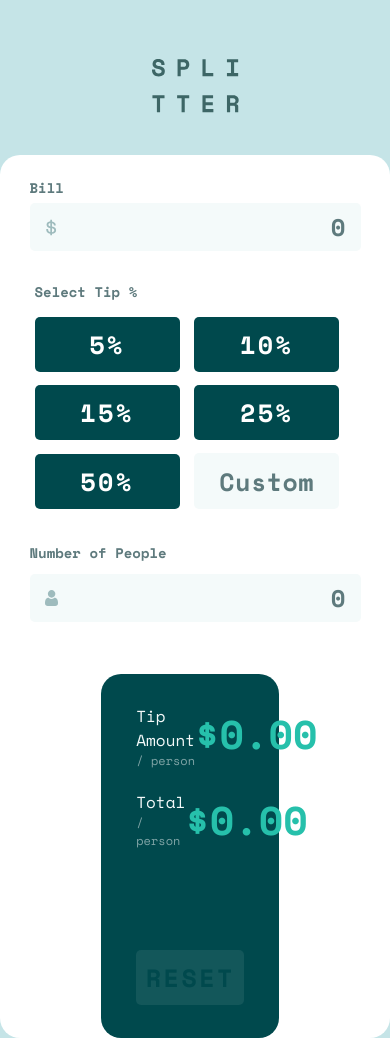
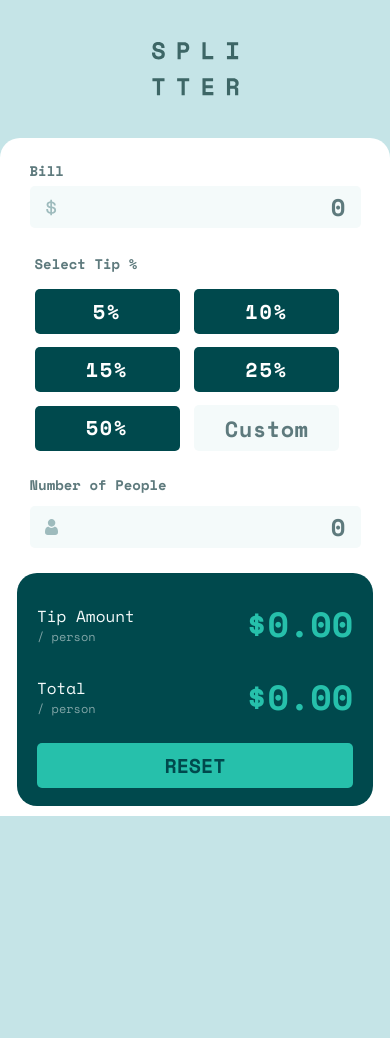
Before and after one commit to JaJamaRu14/tip-calculator, a plain HTML site: page index.html in a window 390 px wide. After the commit the page ends 844 px from the top, so only its background shows below. Drawn offline with nearby package versions, Linux system fonts and the light colour scheme.

Commit message:
[Change] finish mobile view

```diff
--- a/css/components/_button.scss
+++ b/css/components/_button.scss
@@ -31,8 +31,8 @@ button {
 
   @include mq(xs) {
     width: 14.5rem;
-    height: 5.5rem;
-    font-size: 2.5rem;
+    height: 4.5rem;
+    font-size: 2rem;
   }
 }
 
@@ -55,11 +55,22 @@ button {
 }
 
 .reset {
-  background-color: rgba(255, 255, 255, 0.075);
   color: $very-dark-cyan;
+  background: $primary-cyan;
   display: block;
   margin-top: 10rem;
   width: 100%;
+
+  @include mq(xs) {
+    margin-top: 2rem;
+    font-size: 2rem;
+    letter-spacing: 0;
+  }
+
+  @include mq(lg) {
+    background-color: rgba(255, 255, 255, 0.075);
+    color: $very-dark-cyan;
+  }
 
   // remove blur focus on reset button when clicked
   &:focus {
--- a/css/layout/_layout.scss
+++ b/css/layout/_layout.scss
@@ -18,7 +18,7 @@ body {
   text-align: center;
 
   @include mq(xs) {
-    top: 7%;
+    top: 5%;
   }
 }
 
@@ -31,8 +31,9 @@ body {
   border-radius: 20px;
 
   @include mq(xs) {
-    top: 12%;
+    top: 10%;
     width: 100%;
+    border-radius: 20px 20px 0 0;
   }
 }
 
@@ -56,6 +57,7 @@ body {
   @include mq(xs) {
     width: inherit;
     padding: 2.2rem;
+    padding-bottom: 0;
   }
 
   label {
@@ -80,7 +82,8 @@ body {
 
     @include mq(xs) {
       width: 100%;
-      padding: 0.6rem 1.5rem;
+      padding: 0.3rem 1.5rem;
+      margin-bottom: 2.5rem;
     }
 
     &:focus {
@@ -129,8 +132,8 @@ body {
 
         @include mq(xs) {
           width: 14.5rem;
-          height: 5.6rem;
-          font-size: 2.5rem;
+          height: 4.6rem;
+          font-size: 2.2rem;
         }
 
         &::placeholder {
@@ -146,7 +149,7 @@ body {
     margin-top: 1rem;
 
     @include mq(xs) {
-      margin-top: 1.4rem;
+      margin-top: 0.4rem;
     }
 
     .number-of-people-title {
@@ -187,11 +190,22 @@ body {
 }
 
 .result-field {
+  @include mq(xs) {
+    width: 100%;
+  }
+
   .result-field-wrapper {
     background-color: $very-dark-cyan;
     border-radius: 20px;
     width: 95%;
     padding: 3rem 3.5rem 2.5rem 3.5rem;
+
+    @include mq(xs) {
+      width: 95%;
+      margin: 0 auto;
+      padding: 2.5rem 2rem 1rem 2rem;
+      margin-bottom: 1rem;
+    }
 
     .tip-amount-wrapper,
     .total-amount-wrapper {
@@ -221,6 +235,10 @@ body {
     color: $primary-cyan;
     font-weight: 700;
     font-size: 4rem;
+
+    @include mq(xs) {
+      font-size: 3.5rem;
+    }
   }
 }
 
```
Also changed, not shown: css/main.css, 1 other file.
